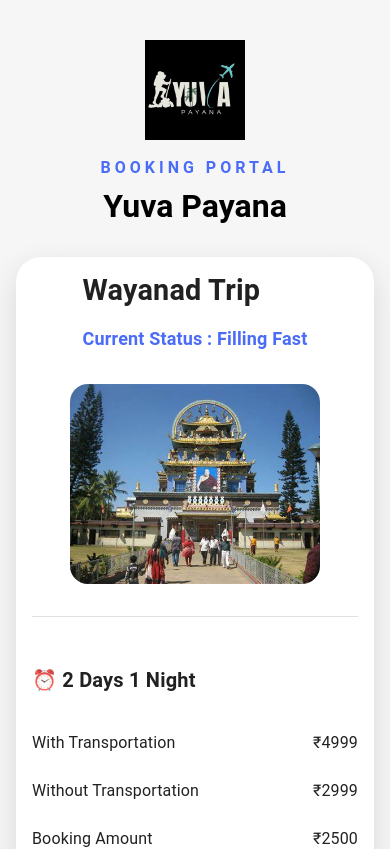
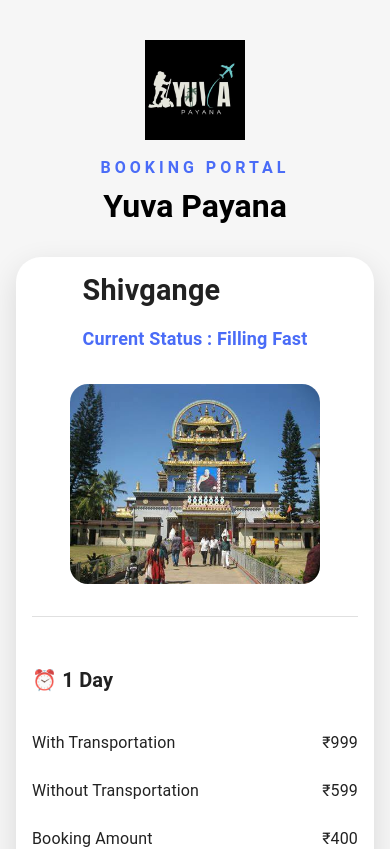
Before and after one commit to pravalik20/yuvapayana, a React (Create React App) app: page /shivagange in a window 390 px wide. Shown: the top 849 px of the page. Built offline with nearby package versions, Linux system fonts and the light colour scheme.

Commit message:
Updated header scroll navigation and responsive package layout

```diff
--- a/src/App.js
+++ b/src/App.js
@@ -3,6 +3,7 @@
 
 import Home from "./Home/Combine";
 import Destination from "./Home/Destination ";
+import Packagepage from "./Home/Packagepage";
 import Adventure from "./Home/Adventure";
 import About from "./Home/About";
 import Footer from "./Home/Footer";
@@ -24,6 +25,7 @@
       <Routes>
         <Route path="/" element={<Home />} />
         <Route path="/Destinations" element={<Destination />} />
+        <Route path="/Packagepage" element={<Packagepage />} />
         <Route path="/adventures" element={<Adventure />} />
         <Route path="/about" element={<About />} />
         <Route path="/contact" element={<Footer />} />
--- a/src/Home/Header.js
+++ b/src/Home/Header.js
@@ -28,14 +28,16 @@
 /* ================= STYLES ================= */
 
 const HeaderContainer = styled(AppBar)(({ theme }) => ({
-  background: "transparent",
-  boxShadow: "none",
+  background: "rgba(0, 0, 0, 0.75)",
+  backdropFilter: "blur(10px)",
+  boxShadow: "0 2px 10px rgba(0,0,0,0.2)",
   position: "fixed",
   top: 0,
   left: 0,
   width: "100%",
   zIndex: 999,
   padding: "10px 20px",
+  transition: "all 0.3s ease",
 
   [theme.breakpoints.down("sm")]: {
     padding: "10px 12px",
@@ -145,6 +147,11 @@
       id: "destinations",
     },
     {
+      label: "Package",
+      icon: <LocationOn fontSize="small" />,
+      id: "packages",
+    },
+    {
       label: "Adventures",
       icon: <Hiking fontSize="small" />,
       id: "adventures",
@@ -170,9 +177,15 @@
     const section = document.getElementById(id);
 
     if (section) {
-      section.scrollIntoView({
+      const yOffset = -80;
+      const y =
+        section.getBoundingClientRect().top +
+        window.pageYOffset +
+        yOffset;
+
+      window.scrollTo({
+        top: y,
         behavior: "smooth",
-        block: "start",
       });
     }
 
@@ -248,9 +261,6 @@
                 fontWeight: 700,
                 whiteSpace: "nowrap",
                 fontSize: "15px",
-                display: "flex",
-                alignItems: "center",
-                lineHeight: 1,
               }}
             >
               +91 7090037535
--- a/src/Home/Packages/Kabbaldurga.js
+++ b/src/Home/Packages/Kabbaldurga.js
@@ -5,9 +5,9 @@
 function Kabbaldurga() {
   return (
     <PackageTemplate
-      title="Wayanad Trip"
+      title="KabbalDurga "
       image={image}
-      duration="2 Days 1 Night"
+      duration="1 Day"
       status="Filling Fast"
       transportPrice="₹999"
       withoutTransport="₹599"
--- a/src/Home/Packages/Ooty.js
+++ b/src/Home/Packages/Ooty.js
@@ -2,10 +2,10 @@
 import PackageTemplate from "./Packagetemplets";
 import image from "../../Images/coorg.jpeg";
 
-function Wayanad() {
+function Ooty() {
   return (
     <PackageTemplate
-      title="Wayanad Trip"
+      title="Ooty Trip"
       image={image}
       duration="2 Days 1 Night"
       status="Filling Fast"
@@ -16,4 +16,4 @@
   );
 }
 
-export default Wayanad;
+export default Ooty;
--- a/src/Home/Packages/Shivagange.js
+++ b/src/Home/Packages/Shivagange.js
@@ -2,18 +2,18 @@
 import PackageTemplate from "./Packagetemplets";
 import image from "../../Images/coorg.jpeg";
 
-function Wayanad() {
+function Shivagange() {
   return (
     <PackageTemplate
-      title="Wayanad Trip"
+      title="Shivgange "
       image={image}
-      duration="2 Days 1 Night"
+      duration="1 Day"
       status="Filling Fast"
-      transportPrice="₹4999"
-      withoutTransport="₹2999"
-      bookingAmount="₹2500"
+      transportPrice="₹999"
+      withoutTransport="₹599"
+      bookingAmount="₹400"
     />
   );
 }
 
-export default Wayanad;
+export default Shivagange;
--- a/src/Home/Packages/Skandagiri.js
+++ b/src/Home/Packages/Skandagiri.js
@@ -2,18 +2,18 @@
 import PackageTemplate from "./Packagetemplets";
 import image from "../../Images/coorg.jpeg";
 
-function Wayanad() {
+function Skandagiri() {
   return (
     <PackageTemplate
       title="Wayanad Trip"
       image={image}
-      duration="2 Days 1 Night"
+      duration="1 Day"
       status="Filling Fast"
-      transportPrice="₹4999"
-      withoutTransport="₹2999"
-      bookingAmount="₹2500"
+      transportPrice="₹999"
+      withoutTransport="₹599"
+      bookingAmount="₹400"
     />
   );
 }
 
-export default Wayanad;
+export default Skandagiri;
```
